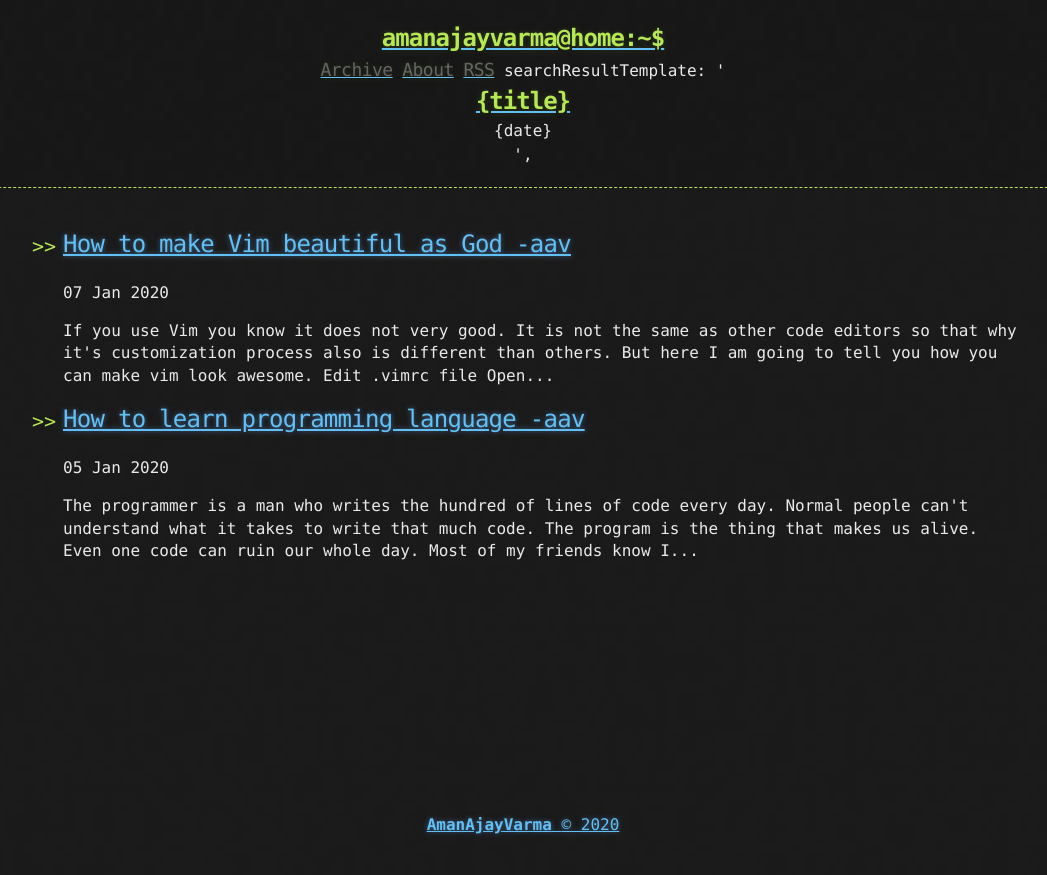
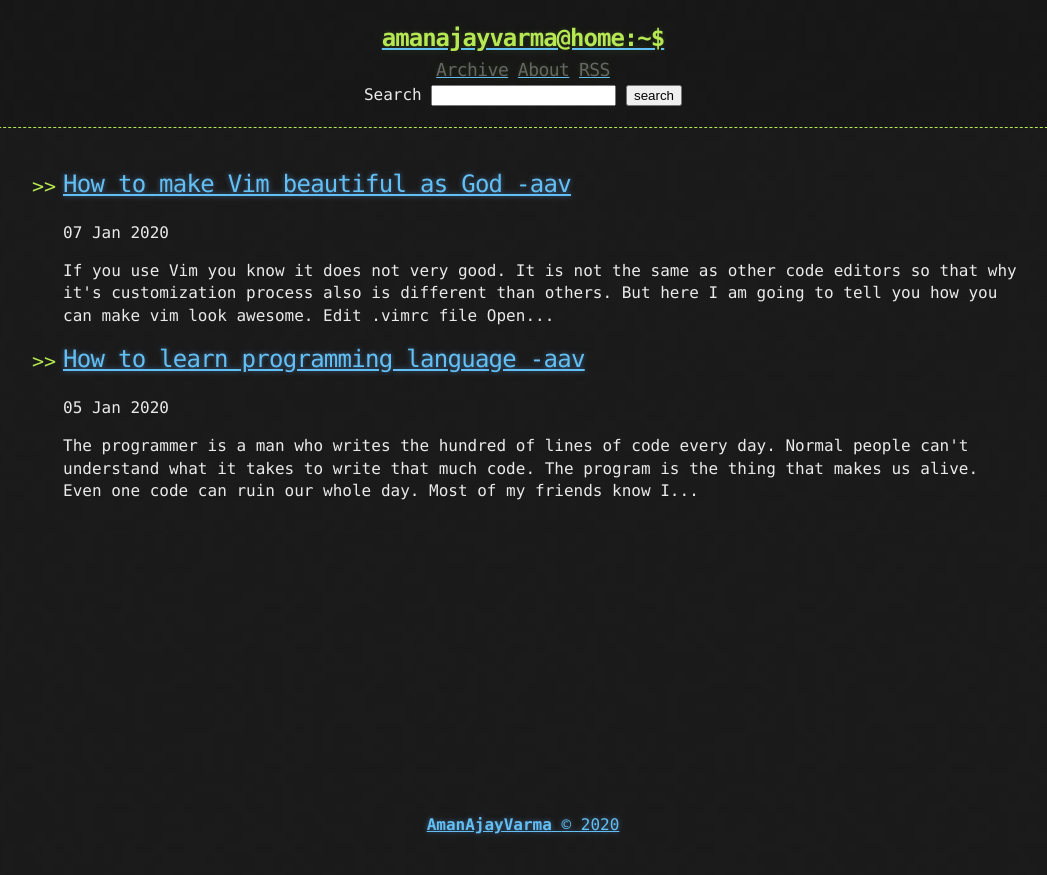
Before and after one commit to tocttou/hacker-blog, a Jekyll site: the page built from index.html, in a window 1280 px wide. Shown: the top 875 px of the page, without its empty margins (117-1164 px from the left). Built offline with Jekyll 4.4.1, drawn with Linux system fonts in a browser that asks for light colours; the list of posts is cut into pages by our own code.

Commit message:
Update links.html

```diff
--- a/_includes/links.html
+++ b/_includes/links.html
@@ -1,4 +1,8 @@
 <a href="{{ "/archive" | prepend: site.baseurl | replace: '//', '/' }}"><h2 class="header-link">Archive</h2></a>
 <a href="{{ "/about" | prepend: site.baseurl | replace: '//', '/' }}"><h2 class="header-link">About</h2></a>
 <a href="{{ "/atom.xml" | prepend: site.baseurl | replace: '//', '/' }}"><h2 class="header-link">RSS</h2></a>
-searchResultTemplate: '<div><a href="{url}"><h1>{title}</h1></a><span>{date}</span></div>',
+<form action="/search.html" method="get">
+  <label for="search-box">Search</label>
+  <input type="text" id="search-box" name="query">
+  <input type="submit" value="search">
+</form>
```
